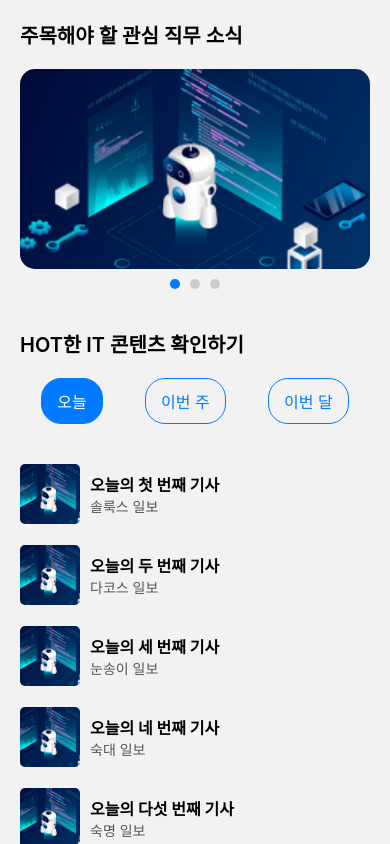
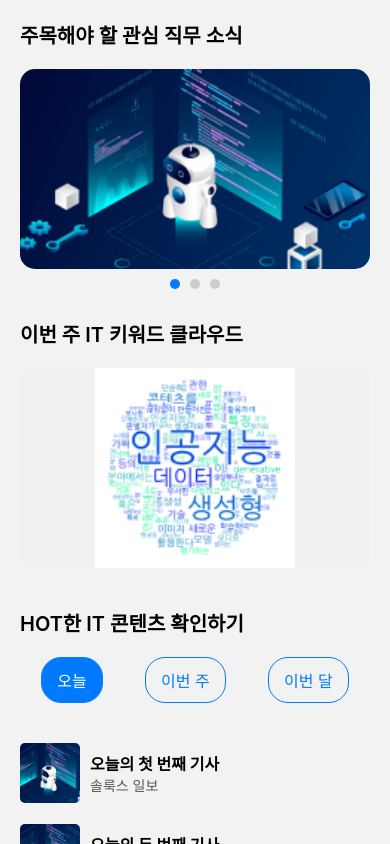
Before and after one commit to GeeYun086/dacos-solux-readIT-frontend, a React Native app: screen /TrendScreen in a window 390 px wide. Built offline with nearby package versions, Linux system fonts and the light colour scheme.

Commit message:
Feat : 워드클라우드 누락된 부분 추가

```diff
--- a/src/screens/Trend/TrendScreen.tsx
+++ b/src/screens/Trend/TrendScreen.tsx
@@ -5,6 +5,8 @@ import { View, Text, StyleSheet, Image, TouchableOpacity, ScrollView, SafeAreaVi
 const thumbnailImage1 = require('../../img/thumbnail.png'); // 썸네일 이미지 1
 const thumbnailImage2 = require('../../img/wordCloud.png'); // 썸네일 이미지 2
 const thumbnailImage3 = require('../../img/logo.png'); // 썸네일 이미지 3
+
+const wordCloudImage = require('../../img/wordCloud.png'); // 워드 클라우드 이미지
 
 const TrendScreen = () => {
   const [selectedTab, setSelectedTab] = useState('today');
@@ -62,6 +64,17 @@ const TrendScreen = () => {
               <View style={[styles.dotIndicator, currentThumbnail === image && styles.selectedDot]} />
             </TouchableOpacity>
           ))}
+        </View>
+
+        {/* 이번 주 IT 키워드 클라우드 텍스트 */}
+        <Text style={styles.keywordTitle}>이번 주 IT 키워드 클라우드</Text>
+
+        {/* 워드 클라우드 이미지가 들어갈 사각형 */}
+        <View style={styles.wordCloudContainer}>
+          <Image
+            source={wordCloudImage}  // 로컬 워드 클라우드 이미지
+            style={styles.wordCloud}
+          />
         </View>
 
         {/* HOT한 IT 콘텐츠 확인하기 */}
@@ -158,6 +171,26 @@ const styles = StyleSheet.create({
     marginTop: 20,
     marginBottom: 20,
   },
+  keywordTitle: {
+      fontSize: 20,
+      marginTop: 30,
+      fontWeight: '600',
+  },
+  wordCloudContainer: {
+      width: '100%',
+      height: 200,
+      borderRadius: 15,
+      overflow: 'hidden',
+      backgroundColor: '#f0f0f0', // 배경 색상
+      justifyContent: 'center',
+      alignItems: 'center',
+      marginTop: 20,
+  },
+  wordCloud: {
+      width: '100%',
+      height: '100%',
+      resizeMode: 'contain', // 이미지가 박스 안에 비율에 맞게 들어가도록 설정
+  },
   tabButton: {
     paddingVertical: 10,
     paddingHorizontal: 15,
```
